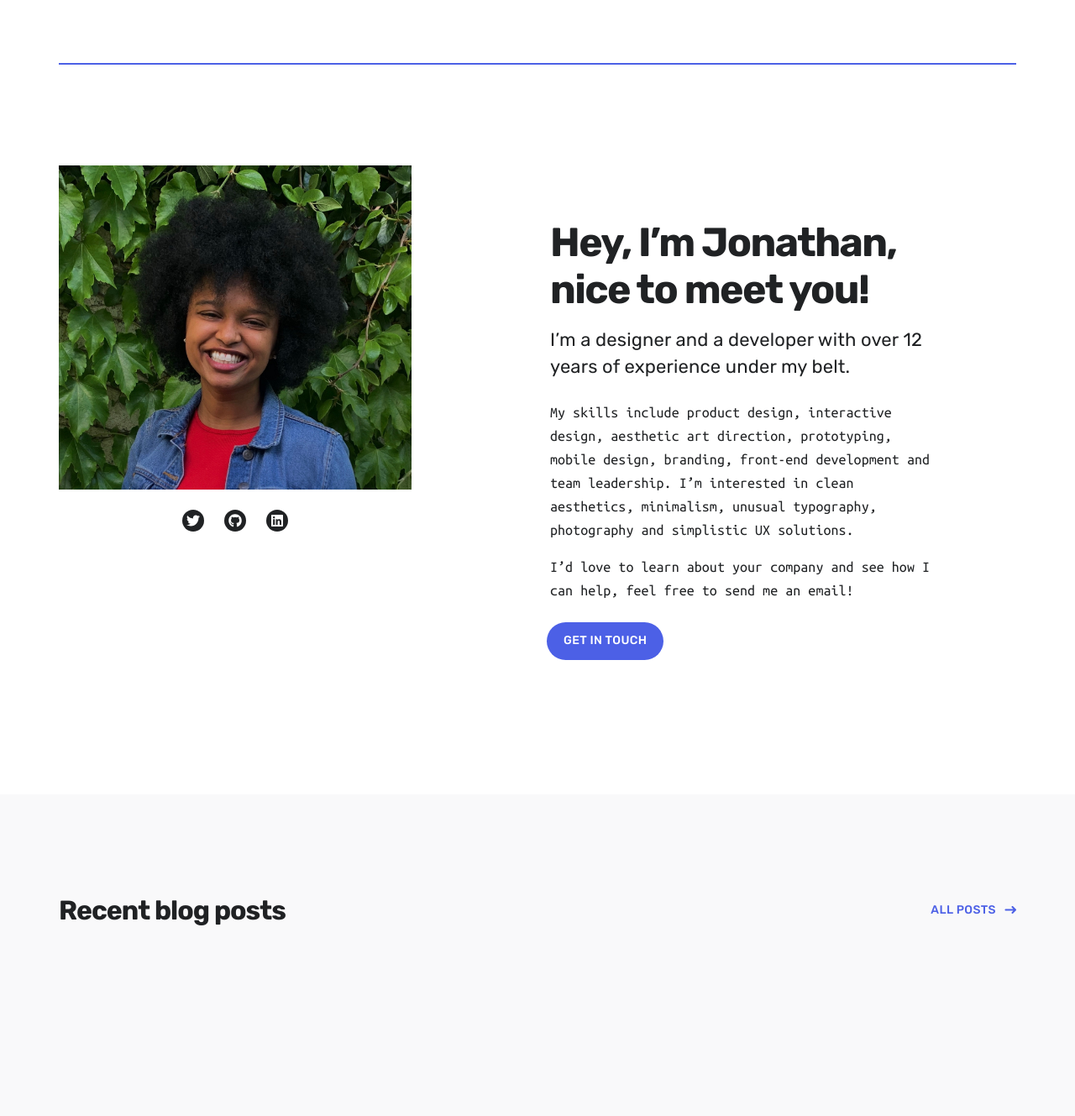
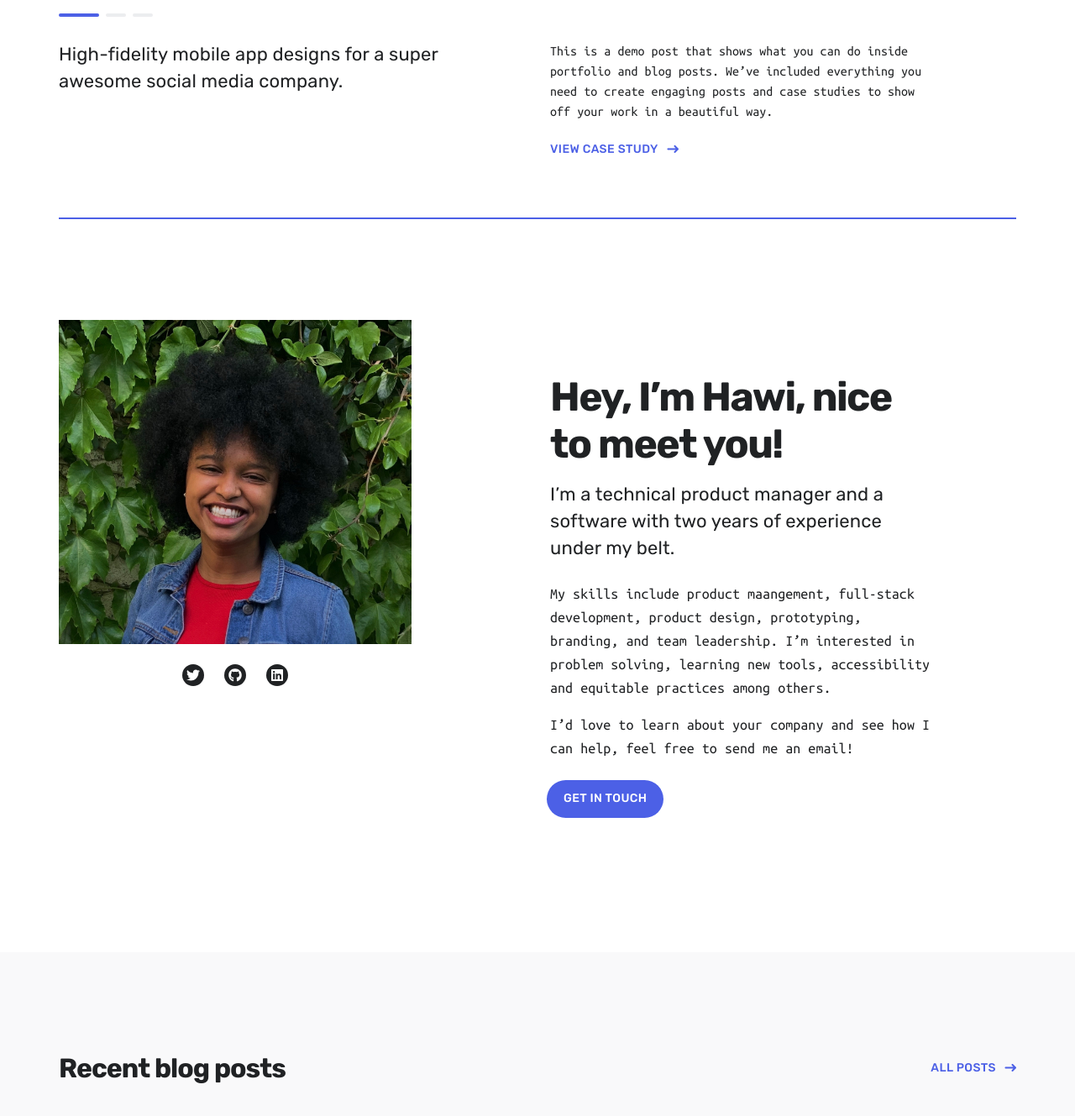
Before and after one commit to hawiabraham/personal-website, a Jekyll site: the page built from index.html, in a window 1280 px wide and 1400 px high, scrolled down 1427 px. Shown: the top 1329 px of the window at 84% size. Built offline with Jekyll 4.4.1, drawn with Linux system fonts in a browser that asks for light colours; nearby versions of some CDN libraries.

Commit message:
update about

```diff
--- a/_includes/section__about.html
+++ b/_includes/section__about.html
@@ -11,13 +11,12 @@
     </div>
 
     <div class="about__content">
-      <h2 class="title">Hey, I’m Jonathan, nice to meet you!</h2>
-      <p class="subtitle subtitle--light">I’m a designer and a developer with over 12 years of experience under my belt.
+      <h2 class="title">Hey, I’m Hawi, nice to meet you!</h2>
+      <p class="subtitle subtitle--light">I’m a technical product manager and a software with two years of experience under my belt.
       </p>
 
-      <p>My skills include product design, interactive design, aesthetic art direction, prototyping, mobile design,
-        branding, front-end development and team leadership. I’m interested in clean aesthetics, minimalism, unusual
-        typography, photography and simplistic UX solutions.</p>
+      <p>My skills include product maangement, full-stack development, product design, prototyping,
+        branding, and team leadership. I’m interested in problem solving, learning new tools, accessibility and equitable practices among others.</p>
       <p>I’d love to learn about your company and see how I can help, feel free to send me an email!</p>
 
       <a href="#" class="cta button--fill contact-trigger js-contact">Get in Touch</a>
--- a/index.html
+++ b/index.html
@@ -1,7 +1,7 @@
 ---
 layout: default
-overtitle: Technical Product Manager and Software Engineer
-title: Hawi Abraham
+overtitle:
+title: Technical Product Manager and Software Engineer
 description: Follow along on my journey in technology.
 featured_image: /images/social.jpg
 ---
```
Also changed, not shown: 1 other file.
